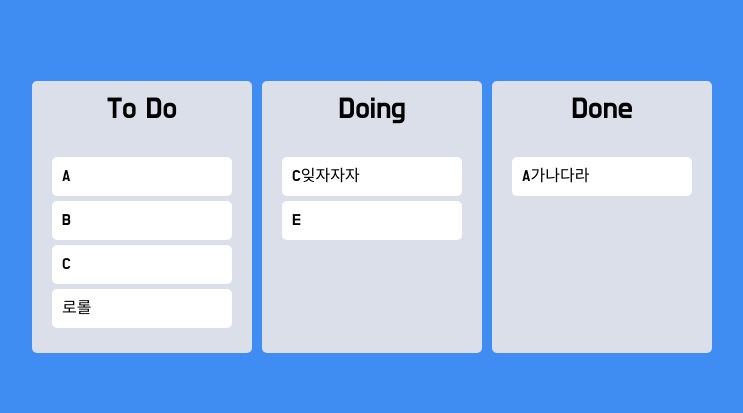
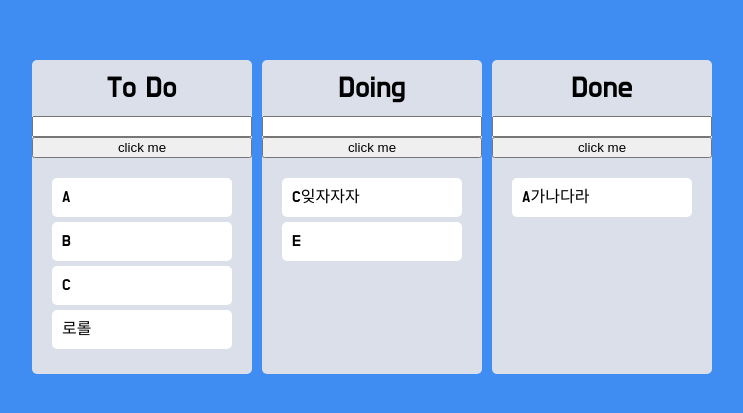
Before and after one commit to j2noo/Trello-clone, a React (Create React App) app: page / in a window 1280 px wide. Shown: the part 183-596 px from the top of the page, without its empty margins (268-1011 px from the left). Built offline with nearby package versions, Linux system fonts and the light colour scheme.

Commit message:
chore : react-hook-form 설치

```diff
--- a/package.json
+++ b/package.json
@@ -15,6 +15,7 @@
     "react-beautiful-dnd": "^13.1.1",
     "react-dom": "^18.2.0",
     "react-helmet": "^6.1.0",
+    "react-hook-form": "^7.45.2",
     "react-query": "^3.39.3",
     "react-router-dom": "^6.14.2",
     "react-scripts": "5.0.1",
--- a/src/Components/Board.tsx
+++ b/src/Components/Board.tsx
@@ -1,9 +1,10 @@
 import { Droppable } from "react-beautiful-dnd";
 import DraggableCard from "./DrabbleCard";
 import { styled } from "styled-components";
+import { useRef } from "react";
 
 const Wrapper = styled.div`
-  padding-top: 10px ;
+  padding-top: 10px;
   background-color: ${(props) => props.theme.boardColor};
   border-radius: 5px;
   min-height: 200px;
@@ -16,7 +17,8 @@ const Title = styled.div`
   font-size: 30px;
 `;
 const Area = styled.div<IAreaProps>`
-  background-color: ${(props) => (props.isDraggingOver ? "#dfe6e9" : props.isDraggingFromThis ? "#b2bec3" : "transparent")};
+  background-color: ${(props) =>
+    props.isDraggingOver ? "#dfe6e9" : props.isDraggingFromThis ? "#b2bec3" : "transparent"};
   flex-grow: 1;
   transition: background-color 0.3s ease-in-out;
   padding: 20px;
@@ -30,9 +32,17 @@ interface IAreaProps {
   isDraggingOver: boolean;
 }
 function Board({ toDos, boardId }: IBoardProps) {
+  const inputRef = useRef<HTMLInputElement>(null);
+  const onClick = () => {
+    inputRef.current?.focus();
+    console.log(inputRef);
+  };
+
   return (
     <Wrapper>
       <Title>{boardId}</Title>
+      <input ref={inputRef} type="text" />
+      <button onClick={onClick}>click me</button>
       <Droppable droppableId={boardId}>
         {(provided, snapshot) => (
           <Area
```
Also changed, not shown: 1 other file (tests, documents, lock files or other folders).
